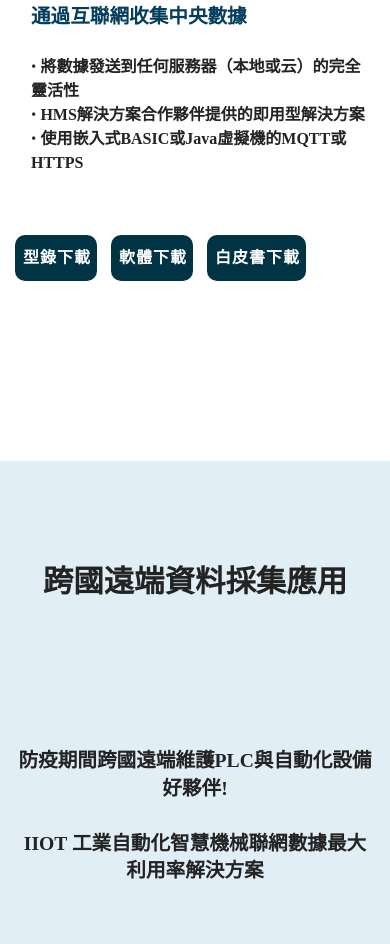
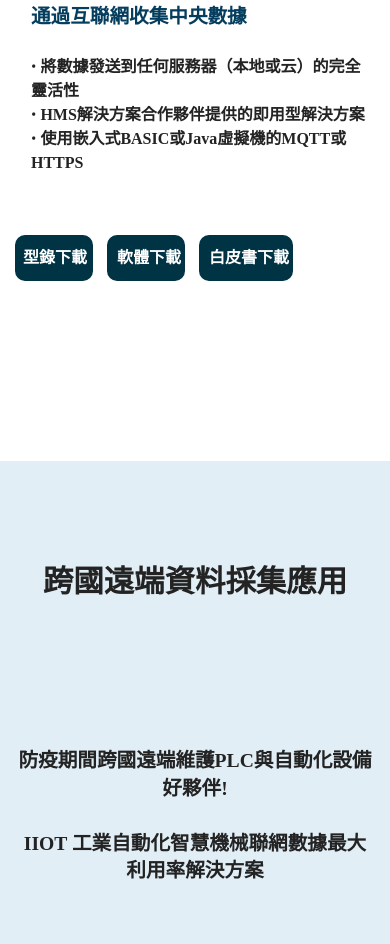
Before and after one commit to hao0609/test, a plain HTML site: page flexy205.html in a window 390 px wide. Shown: the part 1020-1964 px from the top of the page. Drawn offline with Linux system fonts and the light colour scheme.

Commit message:
Update flexy205.html

```diff
--- a/flexy205.html
+++ b/flexy205.html
@@ -59,11 +59,10 @@
 #btn3{position: relative; padding-top: 10px;left: 0rem !important;bottom: 165px !important;}
 #btn1{position: relative; right:0px !important;bottom:50px !important}
 #a1{text-align: center !important;text-indent: 0px !important}
-#button-back{letter-spacing:1px !important}
-
+#button-back{letter-spacing:0px !important}
 }
 @media screen and (max-width: 375px){
-#btn3{position: relative; left: 1rem !important;bottom: 170px !important;}
+#btn3{position: relative; left: 0rem !important;bottom: 170px !important;}
 
 #btn1{position: relative; right:0px !important;bottom:50px !important}
 #plctext{font-size: 25px !important;}
@@ -430,12 +429,12 @@
 
 
                 <button id="button-back" style="letter-spacing:5px; border-radius:10px; border:1px solid transparent; outline:none; cursor:pointer; width:px; height:46px;margin-left: 10px;">
-                    <a  href="https://drive.google.com/drive/folders/1kRcsP7nb6vOmOymnxqjxMPJzsyKDnMMv" target="_blank" style="text-decoration:none;"> <div class="texts" style="position:relative;left:1px;color:#FFFFFF">軟體下載</div>   </a>
+                    <a  href="https://drive.google.com/drive/folders/1kRcsP7nb6vOmOymnxqjxMPJzsyKDnMMv" target="_blank" style="text-decoration:none;"> <div class="texts" style="position:relative;left:3px;color:#FFFFFF">軟體下載</div>   </a>
                 </button>
 
 
                 <button id="button-back" style="letter-spacing:5px; border-radius:10px; border:1px solid transparent; outline:none; cursor:pointer; width:px; height:46px;margin-left: 10px;">
-                    <a href="download/司騰達_白皮書_輕鬆安全地遠程訪問您的機器 _ Ewon社區.pdf" target="_blank" style="text-decoration:none;"> <div class="texts" style="position:relative;left:1px;color:#FFFFFF">白皮書下載</div>   </a>
+                    <a href="download/司騰達_白皮書_輕鬆安全地遠程訪問您的機器 _ Ewon社區.pdf" target="_blank" style="text-decoration:none;"> <div class="texts" style="position:relative;left:3px;color:#FFFFFF">白皮書下載</div>   </a>
                 </button>
 
 
```
